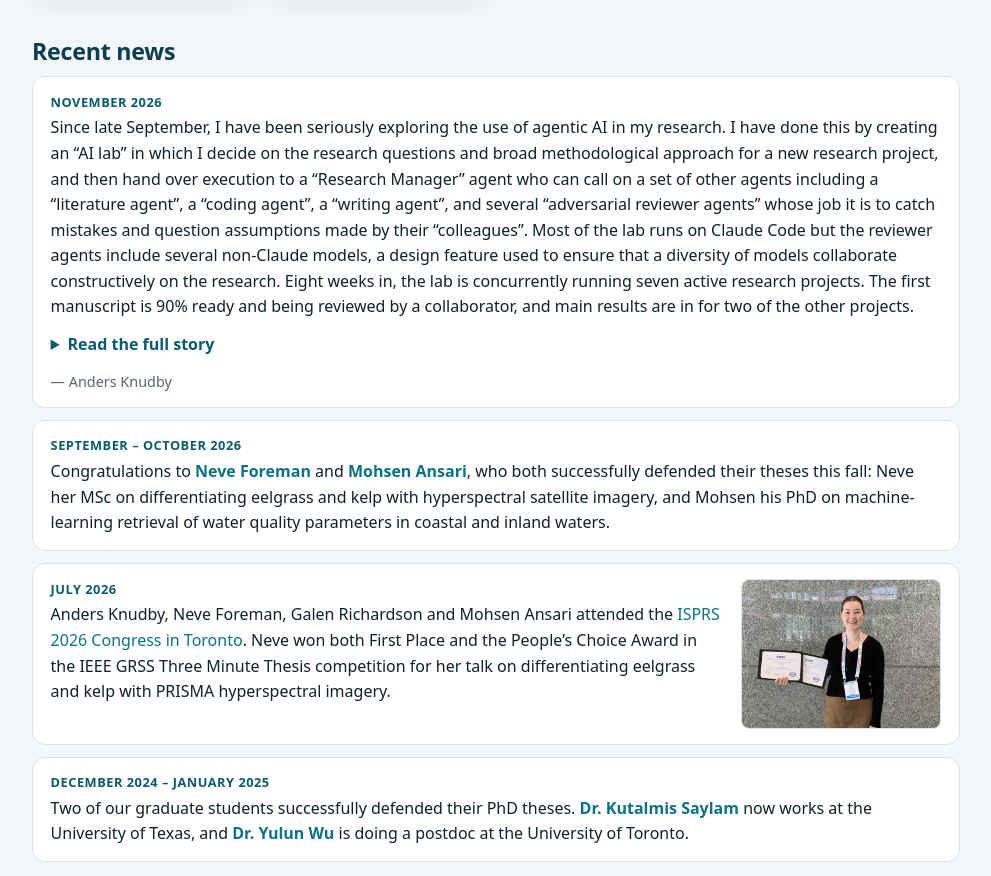
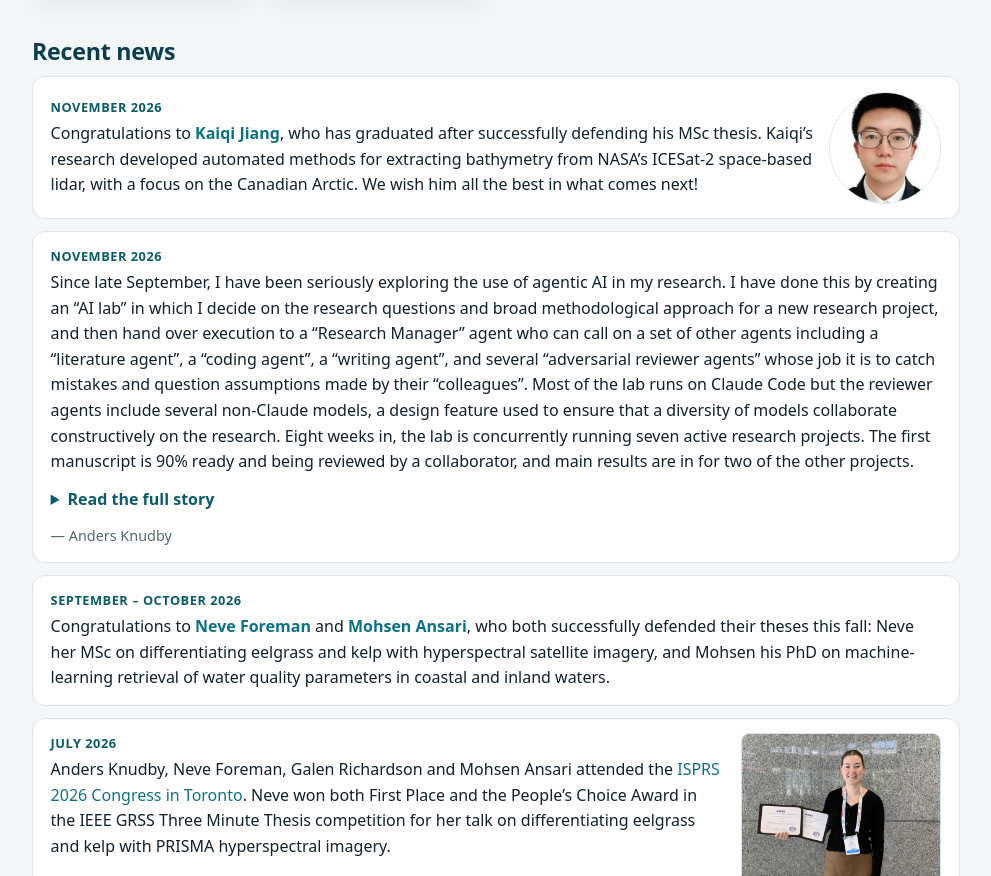
Before and after one commit to SWEOL/shallowwaterlab, a plain HTML site: page index.html in a window 1280 px wide. Shown: the part 1252-2128 px from the top of the page, without its empty margins (144-1135 px from the left). Drawn offline with Linux system fonts and the light colour scheme.

Commit message:
Add news item on Kaiqi Jiang's MSc graduation
Co-Authored-By: Claude Fable 5.2 <noreply@anthropic.com>

```diff
--- a/index.html
+++ b/index.html
@@ -157,6 +157,16 @@
       <h2>Recent news</h2>
       <ul class="news-list">
         <!-- Add new items at the top. Keep the month and year on each item. -->
+        <li class="has-image has-portrait">
+          <div>
+            <span class="news-date">November 2026</span>
+            Congratulations to <strong><a href="https://www.linkedin.com/in/kaiqi-jiang-33332a329/" target="_blank" rel="noopener noreferrer">Kaiqi Jiang</a></strong>,
+            who has graduated after successfully defending his MSc thesis. Kaiqi’s research developed
+            automated methods for extracting bathymetry from NASA’s ICESat-2 space-based lidar, with a
+            focus on the Canadian Arctic. We wish him all the best in what comes next!
+          </div>
+          <img src="images/kaiqi.jpg" alt="Photo of Kaiqi Jiang" width="200" height="200" loading="lazy" class="news-image">
+        </li>
         <li class="news-story">
           <span class="news-date">November 2026</span>
           <p>
--- a/styles.css
+++ b/styles.css
@@ -520,6 +520,16 @@ section h2 {
   border: 1px solid var(--border);
 }
 
+/* News item with a small round portrait instead of a landscape photo */
+.news-list li.has-portrait {
+  grid-template-columns: 1fr 112px;
+  align-items: center;
+}
+
+.news-list li.has-portrait .news-image {
+  border-radius: 999px;
+}
+
 .news-story p {
   margin: 0 0 0.75rem;
 }
@@ -712,4 +722,9 @@ footer a {
   .news-image {
     max-width: 320px;
   }
+
+  .news-list li.has-portrait {
+    grid-template-columns: 1fr 72px;
+    align-items: start;
+  }
 }
```
